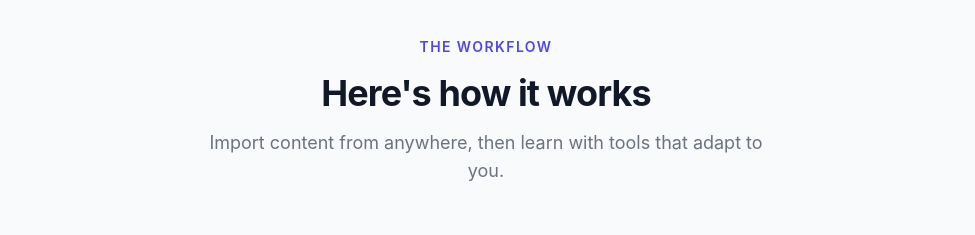
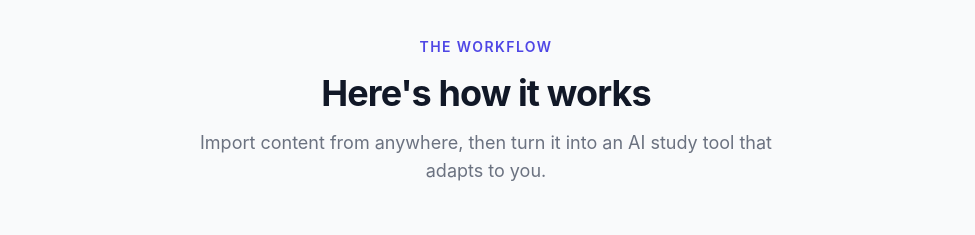
Before and after one commit to AdarshaAdi5379/ytllm, a React (Vite) app in the folder frontend/: page / in a window 1280 px wide. Shown: the part 900-1135 px from the top of the page, without its empty margins (154-1129 px from the left). Built offline with nearby package versions, Linux system fonts and the light colour scheme; no server answers.

Commit message:
Improve homepage SEO copy

```diff
--- a/frontend/src/components/landing/HowItWorksSection.tsx
+++ b/frontend/src/components/landing/HowItWorksSection.tsx
@@ -34,7 +34,7 @@ export function HowItWorksSection({ onStartLearning }: HowItWorksSectionProps) {
             Here&apos;s how it works
           </h2>
           <p className="text-lg text-gray-500 max-w-xl mx-auto">
-            Import content from anywhere, then learn with tools that adapt to you.
+            Import content from anywhere, then turn it into an AI study tool that adapts to you.
           </p>
         </div>
 
```
